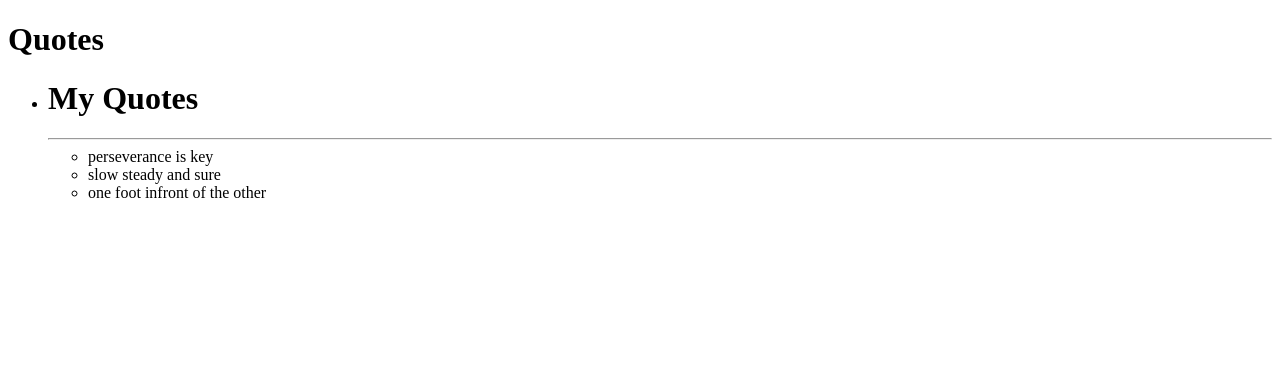
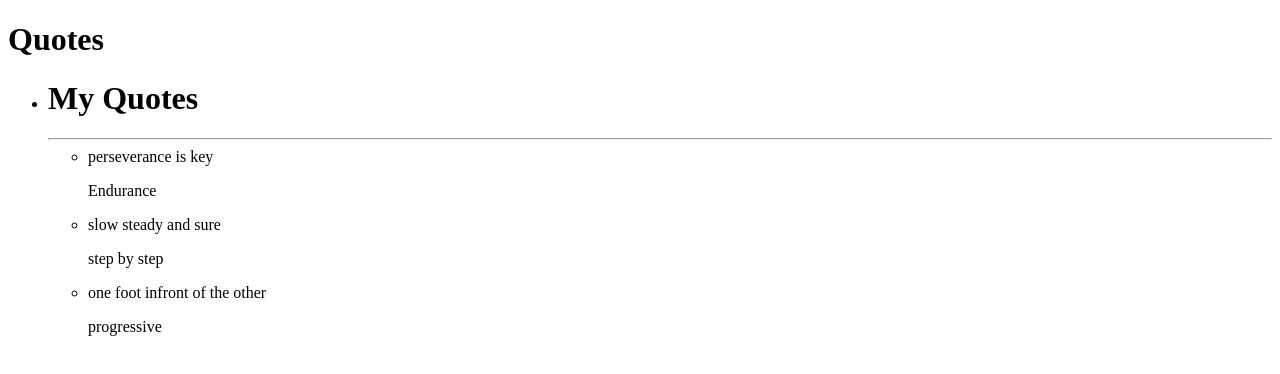
Before and after one commit to kamotho-njiru/Quotes, an Angular app: page / in a window 1280 px wide. Shown: the top 374 px of the page. Built offline with nearby package versions, Linux system fonts and the light colour scheme.

Commit message:
add output property binding

```diff
--- a/src/app/app.component.ts
+++ b/src/app/app.component.ts
@@ -1,5 +1,5 @@
 import { Component } from '@angular/core';
-import { Quotes } from './quotes';
+
 
 @Component({
   selector: 'app-root',
--- a/src/app/quotes-details/quotes-details.component.html
+++ b/src/app/quotes-details/quotes-details.component.html
@@ -1 +1 @@
-<p>quotes-details works!</p>
+<p>{{quote.description}}</p>
--- a/src/app/quotes-details/quotes-details.component.ts
+++ b/src/app/quotes-details/quotes-details.component.ts
@@ -7,7 +7,7 @@ import { Quotes } from '../quotes';
 })
 export class QuotesDetailsComponent implements OnInit {
 
-  @Input() quote: Quotes
+  @Input() quote: Quotes = {id: 0, name: '', description: '', showDescription: false}
   constructor() { }
 
   ngOnInit(): void {
--- a/src/app/quotes.ts
+++ b/src/app/quotes.ts
@@ -1,5 +1,6 @@
 export class Quotes {
-id: number;
-name: string;
-description: string;
+showDescription: boolean;
+constructor(public id: number,public name: string,public description:string){
+    this.showDescription=false;
 }
+}
--- a/src/app/quotes/quotes.component.html
+++ b/src/app/quotes/quotes.component.html
@@ -2,8 +2,9 @@
     <h1>My Quotes</h1>
     <hr>
     <ul>
-        <li *ngFor='let item of quotes'>
-            {{item.name}}
+        <li *ngFor='let quote of quotes'>
+            {{quote.name}}
+            <app-quotes-details [quote]='quote'></app-quotes-details>
         </li>
     </ul>
 </div>
--- a/src/app/quotes/quotes.component.ts
+++ b/src/app/quotes/quotes.component.ts
@@ -1,4 +1,4 @@
-import { Component, OnInit } from '@angular/core';
+import { Component, OnInit, Input } from '@angular/core';
 import { Quotes } from '../quotes';
 
 @Component({
@@ -7,10 +7,10 @@ import { Quotes } from '../quotes';
   styleUrls: ['./quotes.component.css']
 })
 export class QuotesComponent implements OnInit {
-  quotes:Quotes[]=[
-    {id:1, name: 'perseverance is key', description:'Endurance'},
-    {id:2, name: 'slow steady and sure', description:'step by step'},
-    {id:3, name: 'one foot infront of the other', description:'progressive'}
+  quotes: Quotes[]=[
+    new Quotes(1,'perseverance is key','Endurance'),
+    new Quotes(2,'slow steady and sure','step by step'),
+    new Quotes(3,'one foot infront of the other','progressive')
   ];
   constructor() { }
 
```
